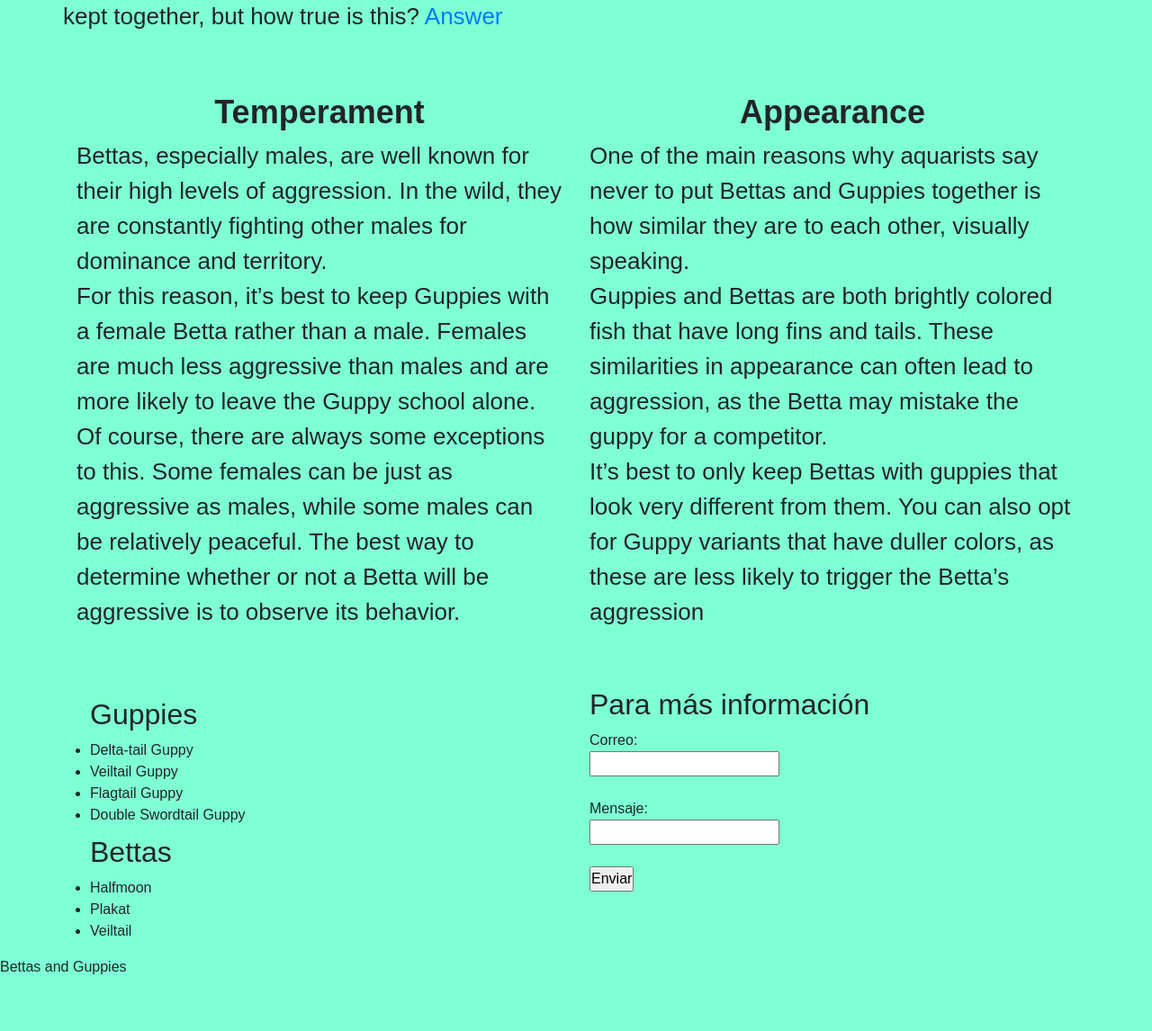
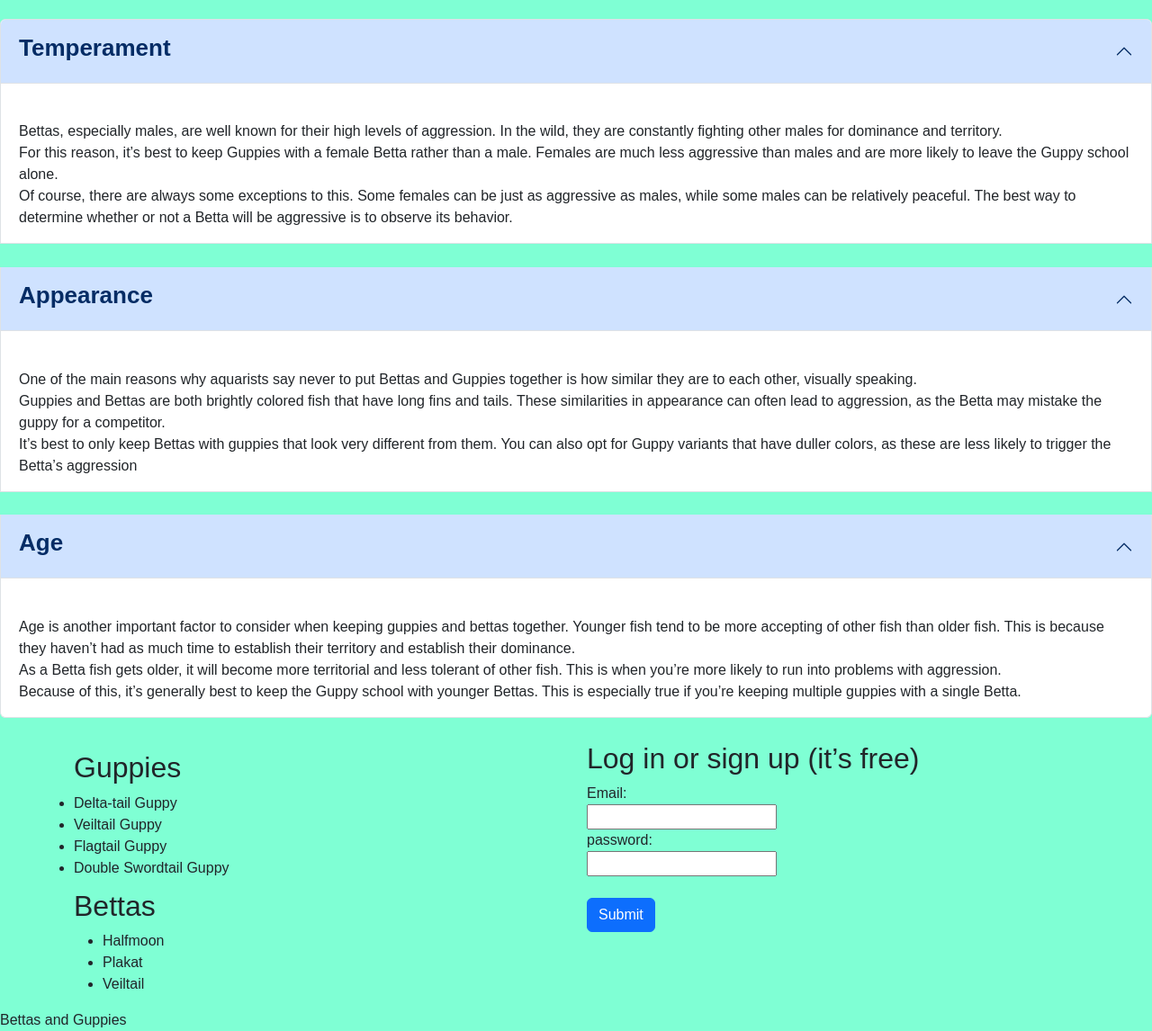
Before and after one commit to AngieKPA/Taller-HTML-CSS-y-Bootstrap, a plain HTML site: page index.html in a window 1280 px wide. Shown: the part 569-1715 px from the top of the page at 90% size. Before the commit the page ends 1656 px from the top, so only its background shows below. Drawn offline with nearby package versions, Linux system fonts and the light colour scheme.

Commit message:
Correcciones 3

```diff
--- a/index.html
+++ b/index.html
@@ -3,7 +3,9 @@
 <head>
     <meta charset="UTF-8">
     <meta name="viewport" content="width=device-width, initial-scale=1.0">
-    <link rel="stylesheet" href="https://stackpath.bootstrapcdn.com/bootstrap/4.1.3/css/bootstrap.min.css">
+    <link href="https://cdn.jsdelivr.net/npm/bootstrap@5.3.3/dist/css/bootstrap.min.css" rel="stylesheet"
+    integrity="sha384-QWTKZyjpPEjISv5WaRU9OFeRpok6YctnYmDr5pNlyT2bRjXh0JMhjY6hW+ALEwIH" crossorigin="anonymous">
+    <script src="https://cdn.jsdelivr.net/npm/bootstrap@5.3.3/dist/js/bootstrap.bundle.min.js" integrity="sha384-YvpcrYf0tY3lHB60NNkmXc5s9fDVZLESaAA55NDzOxhy9GkcIdslK1eN7N6jIeHz" crossorigin="anonymous"></script>
     <link rel="stylesheet" href="styles.css">
     <title>Taller </title>
 </head>
@@ -36,13 +38,17 @@
             </p>
         </div>
     </div>
-    <div class="container">
 
-        <div class="row">
+    <div class="accordion" id="accordionExample">
+        <div class="accordion-item">
+          <h2 class="accordion-header">
+            <button class="accordion-button" type="button" data-bs-toggle="collapse" data-bs-target="#collapseOne" aria-expanded="true" aria-controls="collapseOne">
+                <h3>Temperament</h3>
+            </button>
+          </h2>
+          <div id="collapseOne" class="accordion-collapse collapse show" data-bs-parent="#accordionExample">
+            <div class="accordion-body">
 
-            <div class="col -6">
-                <h3>Temperament</h3>
-                <p>
                 Bettas, especially males, are well known for their high levels of aggression. In the wild, they are
                 constantly fighting other males for dominance and territory.
                 <br>
@@ -54,11 +60,18 @@
                 will be aggressive is to observe its behavior.
                 <br>
 
-                </p>
             </div>
-            <div class="col">
+          </div>
+        </div>
+        <div class="accordion-item">
+          <h2 class="accordion-header">
+            <button class="accordion-button" type="button" data-bs-toggle="collapse" data-bs-target="#collapseTwo" aria-expanded="true" aria-controls="collapseTwo">
                 <h3>Appearance</h3>
-                <p>One of the main reasons why aquarists say never to put Bettas and Guppies together is how similar
+            </button>
+          </h2>
+          <div id="collapseTwo" class="accordion-collapse collapse show" data-bs-parent="#accordionExample">
+            <div class="accordion-body">
+                One of the main reasons why aquarists say never to put Bettas and Guppies together is how similar
                     they are to each other, visually speaking. <br>
 
                     Guppies and Bettas are both brightly colored fish that have long fins and tails. These similarities
@@ -66,10 +79,26 @@
 
                     It’s best to only keep Bettas with guppies that look very different from them. You can also opt for
                     Guppy variants that have duller colors, as these are less likely to trigger the Betta’s aggression
-                </p>
             </div>
           </div>
         </div>
+        <div class="accordion-item">
+          <h2 class="accordion-header">
+            <button class="accordion-button " type="button" data-bs-toggle="collapse" data-bs-target="#collapseThree" aria-expanded="true" aria-controls="collapseThree">
+              <h3>Age</h3>
+            </button>
+          </h2>
+          <div id="collapseThree" class="accordion-collapse collapse show" data-bs-parent="#accordionExample">
+            <div class="accordion-body">
+                Age is another important factor to consider when keeping guppies and bettas together. Younger fish tend to be more accepting of other fish than older fish. This is because they haven’t had as much time to establish their territory and establish their dominance. <br>
+                As a Betta fish gets older, it will become more territorial and less tolerant of other fish. This is when you’re more likely to run into problems with aggression.
+                <br>
+                Because of this, it’s generally best to keep the Guppy school with younger Bettas. This is especially true if you’re keeping multiple guppies with a single Betta.
+            </div>
+          </div>
+        </div>
+      </div>
+
     <div class="container">
 
         <div class="row">
@@ -95,18 +124,20 @@
             </div>
 
             <div class="col">
-                <h2>Para más información</h2>
+                <h2>Log in or sign up (it’s free)</h2>
                 <form>
-                    Correo:
+                    Email:
                     <br />
-                    <input type="text" name="ciudad" value="">
+                    <input type="text" name="email" value="">
                     <br />
-                    <br /> Mensaje:
+                    password:
                     <br />
-                    <input type="text" name="zipcode" value="">
+                    <input type="password" name="pw" value="">
                     <br />
-                    <br />
-                    <input type="submit" value="Enviar">
+                    <br>
+                    <input class="btn btn-primary" type="submit" value="Submit">
+
+
                 </form>
 
             </div>
--- a/styles.css
+++ b/styles.css
@@ -24,16 +24,13 @@ header{
 h3, section{
     text-align: center;
     font-weight: bold;
-    font-size: 36;
+    font-size: 26;
 }
 h1{
     align-content: center
 
 }
 
-h5{
-    font-size: 32;
-}
 
 
 body{
```
Lines whose indentation alone changed are shown as unchanged.
